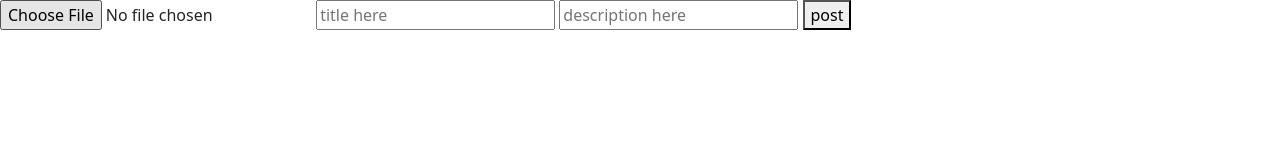
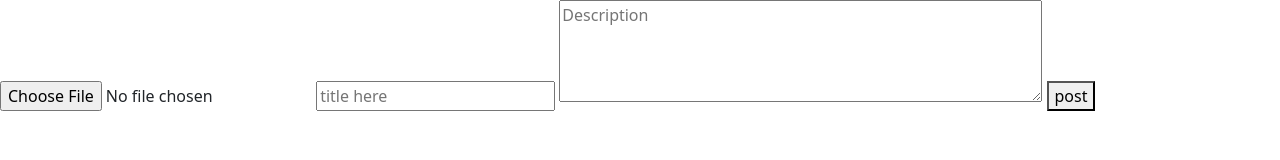
Before and after one commit to parvez-swe/dashboard-for-posting-card, a plain HTML site: page index.html in a window 1280 px wide. Drawn offline with nearby package versions, Linux system fonts and the light colour scheme.

Commit message:
add text area

```diff
--- a/index.html
+++ b/index.html
@@ -12,7 +12,9 @@
       <form action="abc/" id = 'cardForm'>
             <input type="file" id="myfile" name="myfile">
             <input type="text" name="title" placeholder="title here">
-            <input type="text" name="description" placeholder="description here">
+            <textarea name="description" rows="4" cols="50" placeholder="Description"></textarea>
+
+            <!-- <input type="text" name="description" placeholder="description here"> -->
             <button>post</button>
       </form>
 
```
